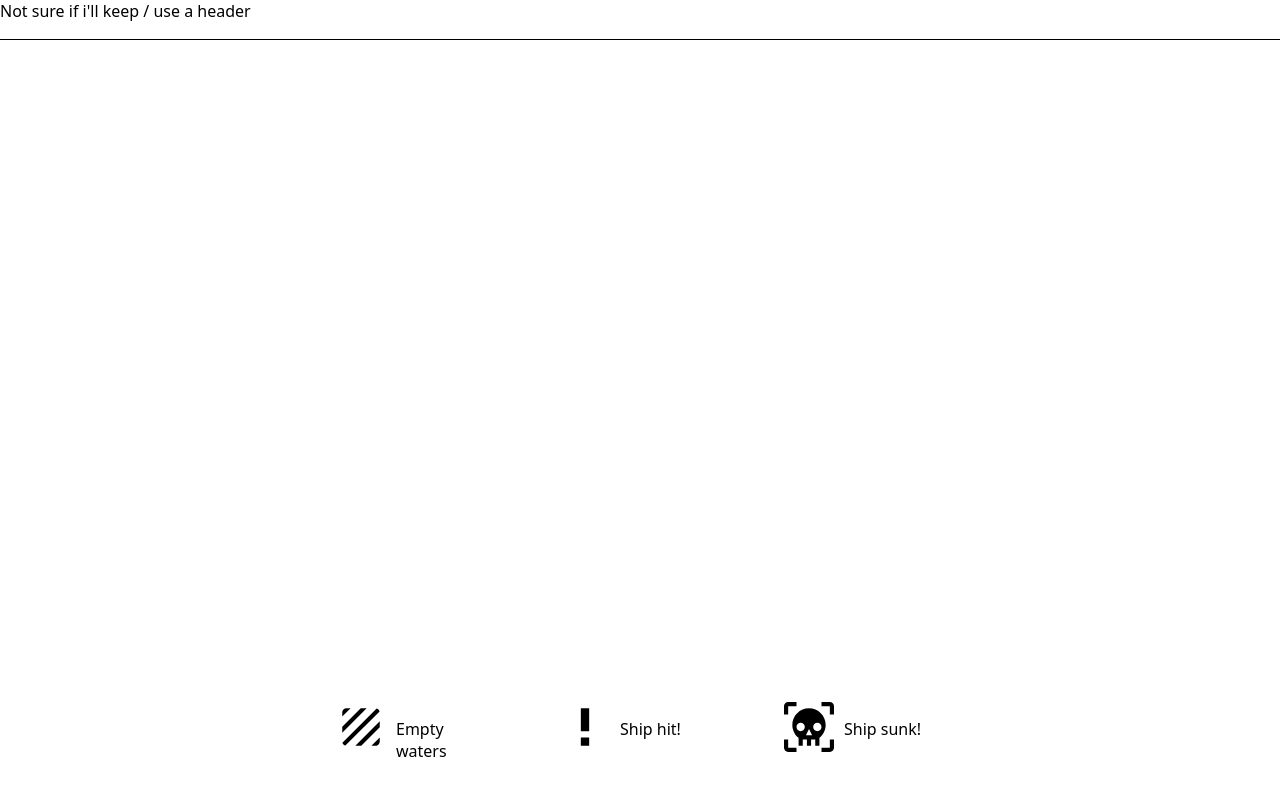
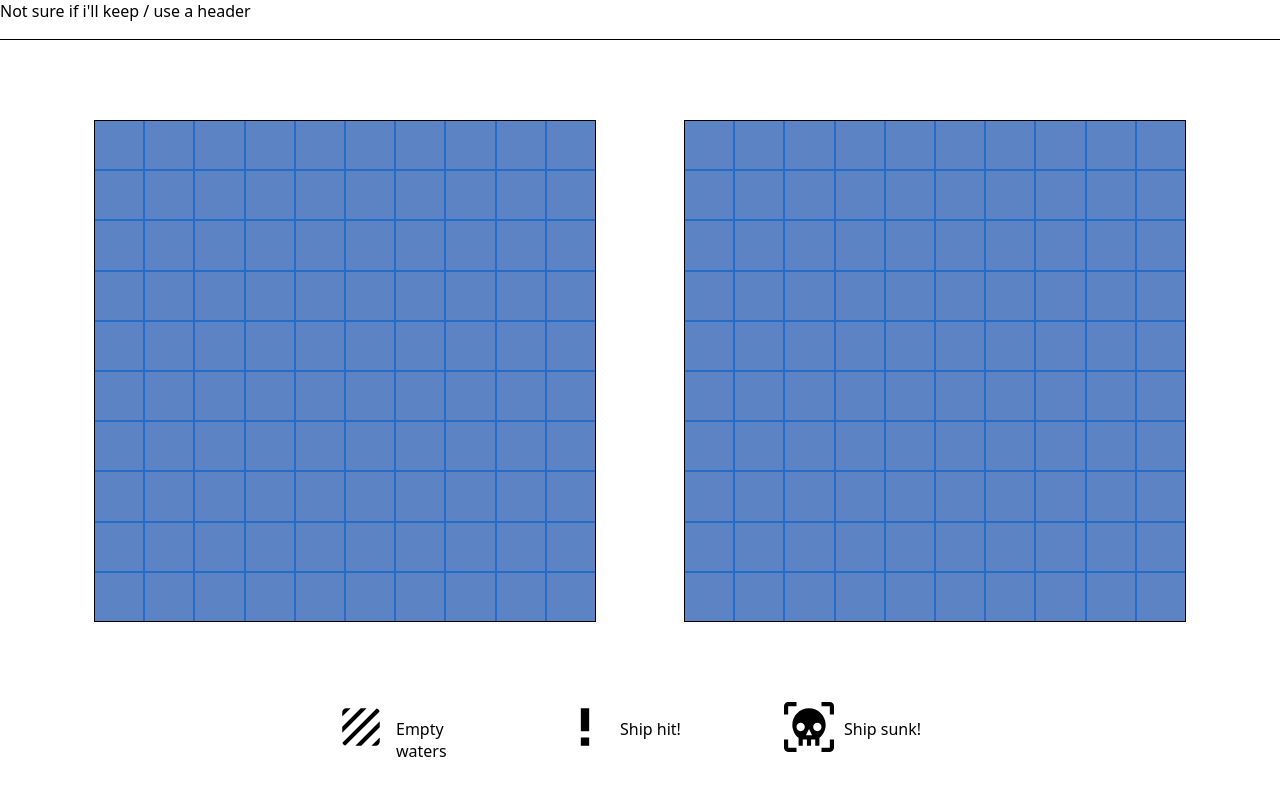
Before and after one commit to xadvent/battleship, a website built with webpack: page src/index.html in a window 1280 px wide. Built offline with nearby package versions, Linux system fonts and the light colour scheme.

Commit message:
Created base css for game boards. Adjusted how boards are loaded in src/loadElements.js

```diff
--- a/src/onload/loadElements.js
+++ b/src/onload/loadElements.js
@@ -11,7 +11,6 @@ function createBoards() {
     list.forEach(person => {
         player = !player
         for (let i = 1; i <= 10; i++) {
-            let row = document.createElement('div');
             for (let x = 1; x <= 10; x++) {
                 let box = document.createElement('div');
                 box.classList.add('r' + i);
@@ -21,9 +20,8 @@ function createBoards() {
                 } else {
                     box.classList.add('opponent-square');
                 }
-                row.appendChild(box);
+                person.appendChild(box);
             }
-            person.appendChild(row);
         }
     })
 }
--- a/src/style.css
+++ b/src/style.css
@@ -32,6 +32,20 @@ body {
 #container {
     height: 100%;
     width: 100%;
+    display: grid;
+    grid-template-columns: 50px 1fr 1fr 50px;
+}
+
+#player {
+    grid-column: 2;
+}
+#opponent {
+    grid-column: 3;
+}
+
+#player, #opponent {
+    justify-self: center;
+    align-self: center;
 }
 
 #legend {
@@ -48,7 +62,29 @@ body {
     column-gap: 10px;
 }
 
-.legend-info > img {
+.legend-info>img {
     height: 50px;
     width: auto;
 }
+
+#player, #opponent {
+    max-width: 500px;
+    max-height: 500px;
+    min-width: 500px;
+    min-height: 500px;
+    border: 1px solid black;
+    display: grid;
+    grid-template-rows: repeat(10, 1fr);
+    grid-template-columns: repeat(10, 1fr);
+    gap: 2px;
+    background-color: rgb(37, 108, 201);
+}
+
+#player>div, #opponent>div {
+    background-color: rgb(92, 132, 196);
+    width: minmax();
+}
+
+#player>div:hover, #opponent>div:hover {
+    background-color: rgb(149, 175, 216);
+}
```
Also changed, not shown: dist/main.js.
